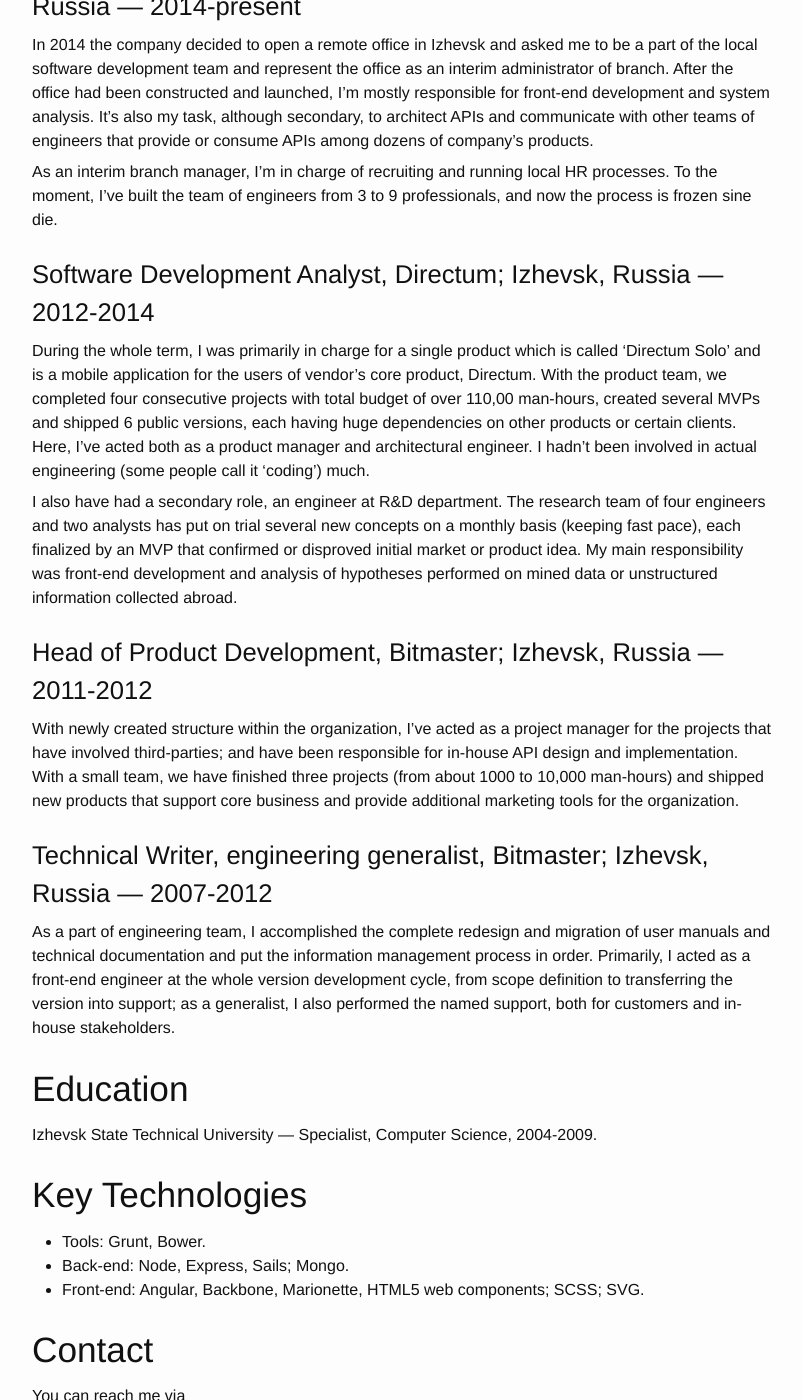
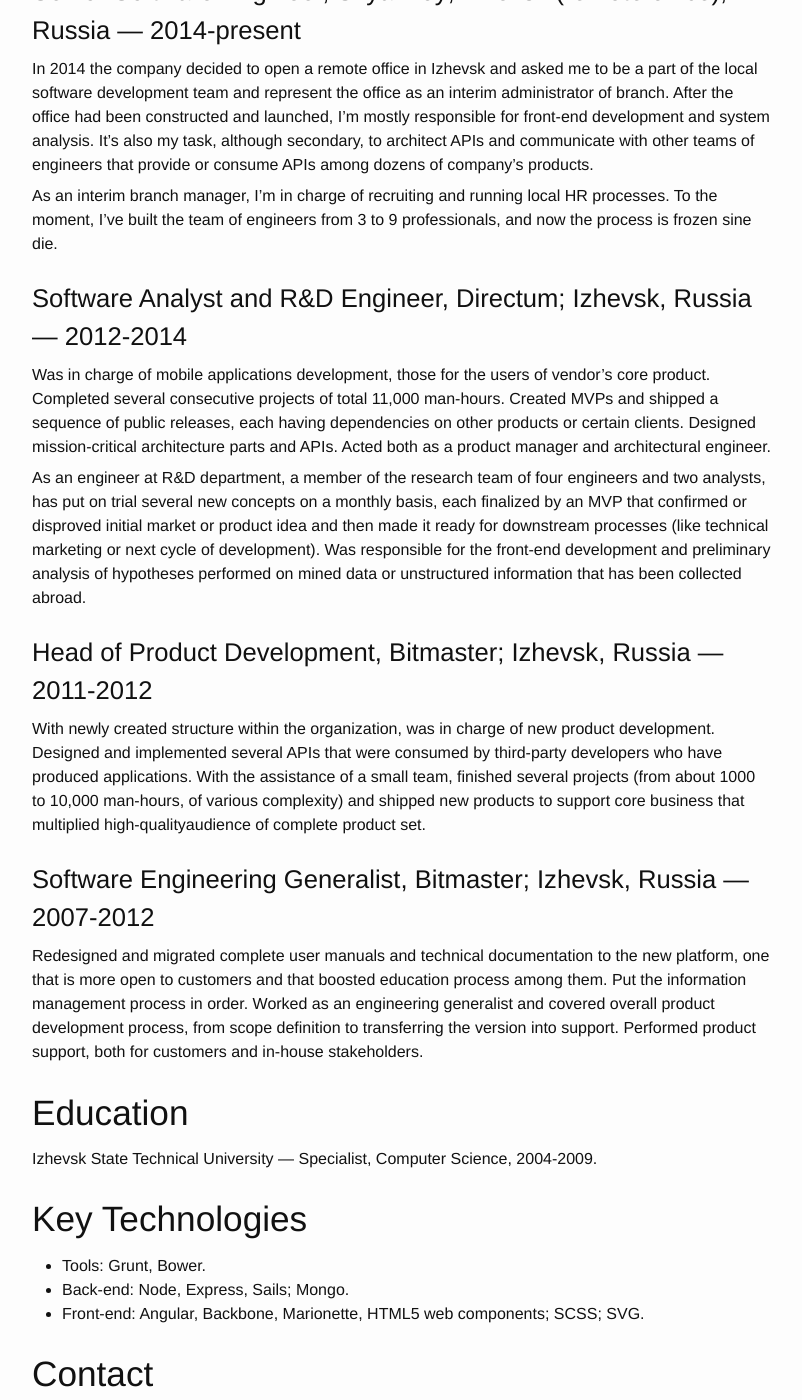
Before and after one commit to taxigy/taxigy.github.io, a Jekyll site: the page built from resume.md, in a window 1280 px wide and 1400 px high, scrolled down 513 px. Shown: the whole window, without its empty margins (238-1040 px from the left). Built offline with Jekyll 4.4.1, drawn with Linux system fonts in a browser that asks for light colours; some of the changed text lies outside the part shown.

Commit message:
a little adjustment in resume

```diff
--- a/resume.md
+++ b/resume.md
@@ -7,7 +7,7 @@
 
 ## Profile
 
-Having 8 years total experience in software development, I've covered different software product development stages and set up processes that helped organizations step up new product delivery to successfully conquer new business fields. The skill set I demonstrate is T-shaped and includes broad project management experience as well as deep knowledge of software development technologies.
+Having 8 years total experience in software development, I've covered different software product development stages and set up processes that helped organizations step up new product delivery to successfully conquer new business fields. The skill set I demonstrate is T-shaped and includes broad management and leadership experience as well as deep knowledge of software development technologies.
 
 I am passionate about setting up processes that help scale product delivery and communications among different teams and streams.
 
@@ -20,21 +20,21 @@
 As an interim branch manager, I'm in charge of recruiting and running local HR processes. To the moment, I've built the team of engineers from 3 to 9 professionals, and now the process is frozen sine die.
 
 
-### Software Development Analyst, Directum; Izhevsk, Russia — 2012-2014
+### Software Analyst and R&D Engineer, Directum; Izhevsk, Russia — 2012-2014
 
-During the whole term, I was primarily in charge for a single product which is called 'Directum Solo' and is a mobile application for the users of vendor's core product, Directum. With the product team, we completed four consecutive projects with total budget of over 110,00 man-hours, created several MVPs and shipped 6 public versions, each having huge dependencies on other products or certain clients. Here, I've acted both as a product manager and architectural engineer. I hadn't been involved in actual engineering (some people call it 'coding') much.
+Was in charge of mobile applications development, those for the users of vendor's core product. Completed several consecutive projects of total 11,000 man-hours. Created MVPs and shipped a sequence of public releases, each having dependencies on other products or certain clients. Designed mission-critical architecture parts and APIs. Acted both as a product manager and architectural engineer.
 
-I also have had a secondary role, an engineer at R&D department. The research team of four engineers and two analysts has put on trial several new concepts on a monthly basis (keeping fast pace), each finalized by an MVP that confirmed or disproved initial market or product idea. My main responsibility was front-end development and analysis of hypotheses performed on mined data or unstructured information collected abroad.
+As an engineer at R&D department, a member of the research team of four engineers and two analysts, has put on trial several new concepts on a monthly basis, each finalized by an MVP that confirmed or disproved initial market or product idea and then made it ready for downstream processes (like technical marketing or next cycle of development). Was responsible for the front-end development and preliminary analysis of hypotheses performed on mined data or unstructured information that has been collected abroad.
 
 
 ### Head of Product Development, Bitmaster; Izhevsk, Russia — 2011-2012
 
-With newly created structure within the organization, I've acted as a project manager for the projects that have involved third-parties; and have been responsible for in-house API design and implementation. With a small team, we have finished three projects (from about 1000 to 10,000 man-hours) and shipped new products that support core business and provide additional marketing tools for the organization.
+With newly created structure within the organization, was in charge of new product development. Designed and implemented several APIs that were consumed by third-party developers who have produced applications. With the assistance of a small team, finished several projects (from about 1000 to 10,000 man-hours, of various complexity) and shipped new products to support core business that multiplied high-qualityaudience of complete product set.
 
 
-### Technical Writer, engineering generalist, Bitmaster; Izhevsk, Russia — 2007-2012
+### Software Engineering Generalist, Bitmaster; Izhevsk, Russia — 2007-2012
 
-As a part of engineering team, I accomplished the complete redesign and migration of user manuals and technical documentation and put the information management process in order. Primarily, I acted as a front-end engineer at the whole version development cycle, from scope definition to transferring the version into support; as a generalist, I also performed the named support, both for customers and in-house stakeholders.
+Redesigned and migrated complete user manuals and technical documentation to the new platform, one that is more open to customers and that boosted education process among them. Put the information management process in order. Worked as an engineering generalist and covered overall product development process, from scope definition to transferring the version into support. Performed product support, both for customers and in-house stakeholders.
 
 ## Education
 Izhevsk State Technical University — Specialist, Computer Science, 2004-2009.
@@ -53,4 +53,4 @@
 * FaceTime: [rishatmuhametshin@gmail.com](facetime:rishatmuhametshin@gmail.com)
 * or even phone: [+7 (919) 916-03-07](tel:+79199160307)
 
-I'm currently located in Izhevsk, Russia.
+Currently located in Izhevsk, Russia; able to relocate if necessary.
```
